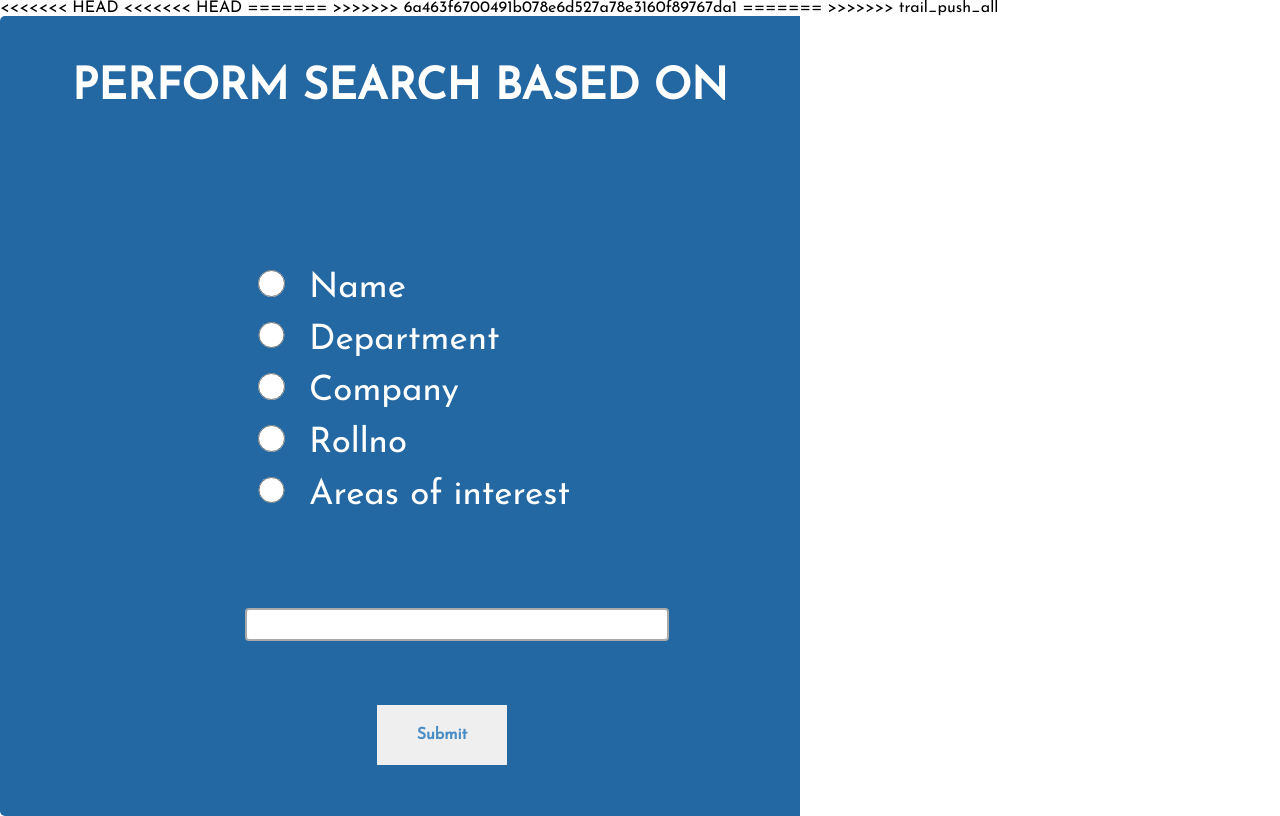
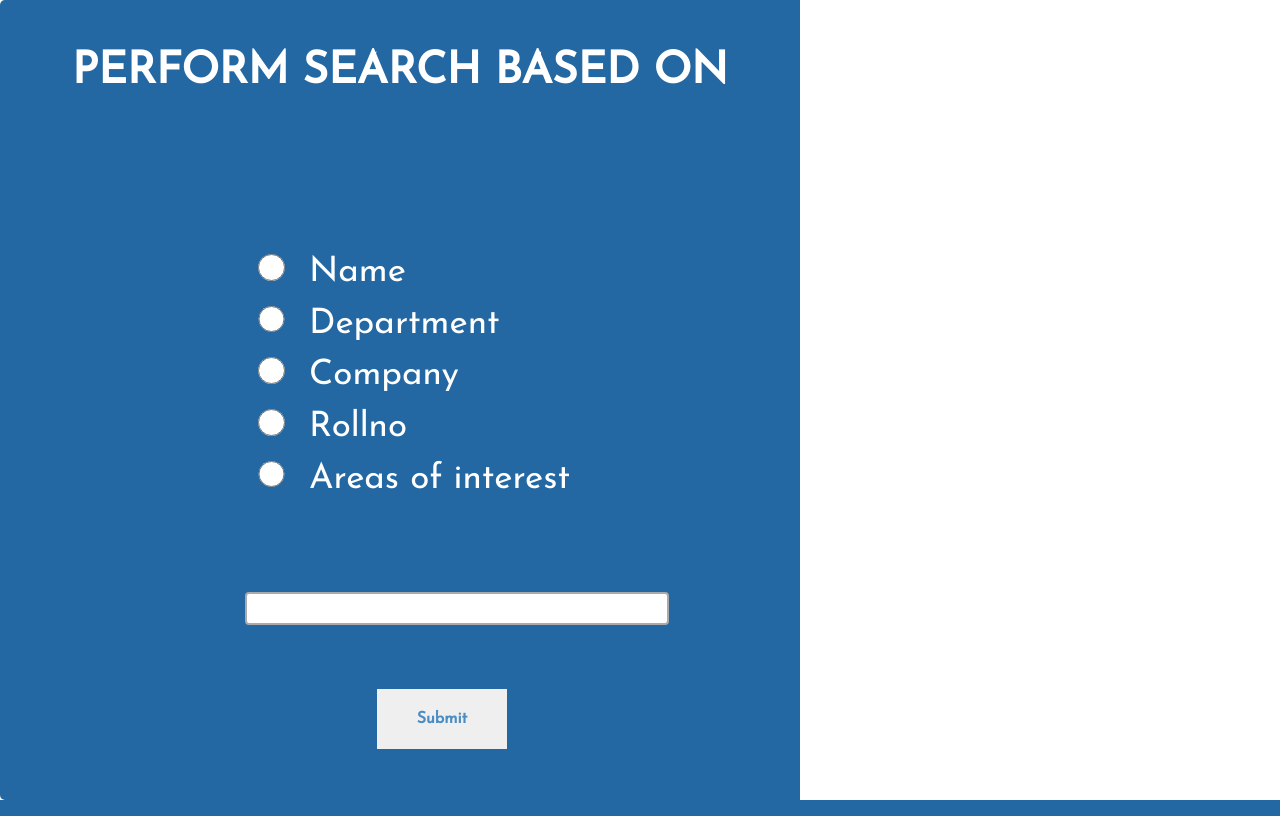
Before and after one commit to hemanth-07-11/Ease-the-Error-Alumni-Tracking-System, a PHP site: page /search.php in a window 1280 px wide. Run offline with PHP 8.4, Linux system fonts and the light colour scheme.

Commit message:
resolved conflicts by changing search.php

```diff
--- a/search.php
+++ b/search.php
@@ -34,19 +34,8 @@
  </script>
  </head>
 <body>
-<<<<<<< HEAD
-<<<<<<< HEAD
-<link rel="stylesheet" href="style/search.css">
-=======
-<link rel="stylesheet" href="search.css">
->>>>>>> 6a463f6700491b078e6d527a78e3160f89767da1
-=======
 
 <link rel="stylesheet" href="style/search.css">
-
-<link rel="stylesheet" href="search.css">
-
->>>>>>> trail_push_all
 <div class="container">
   <div class="wrapper">
     <h2> Perform Search based on </h2>
```
